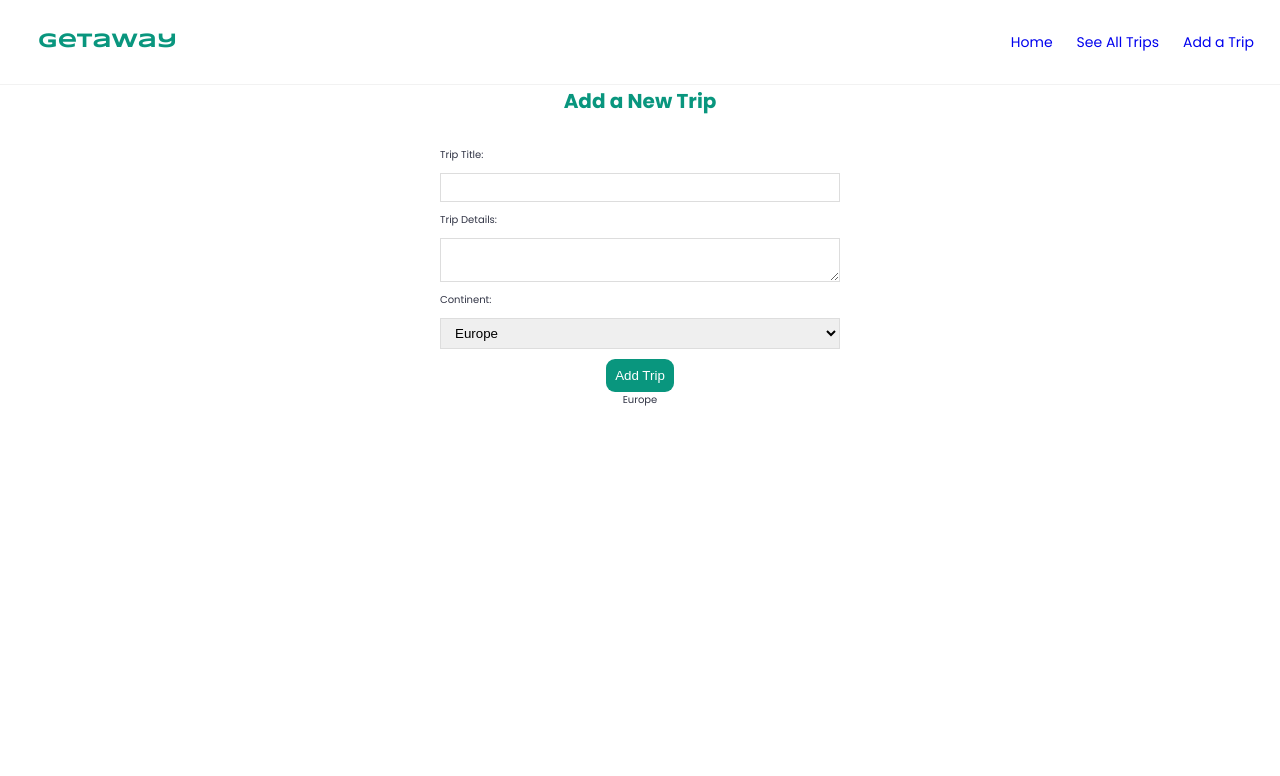
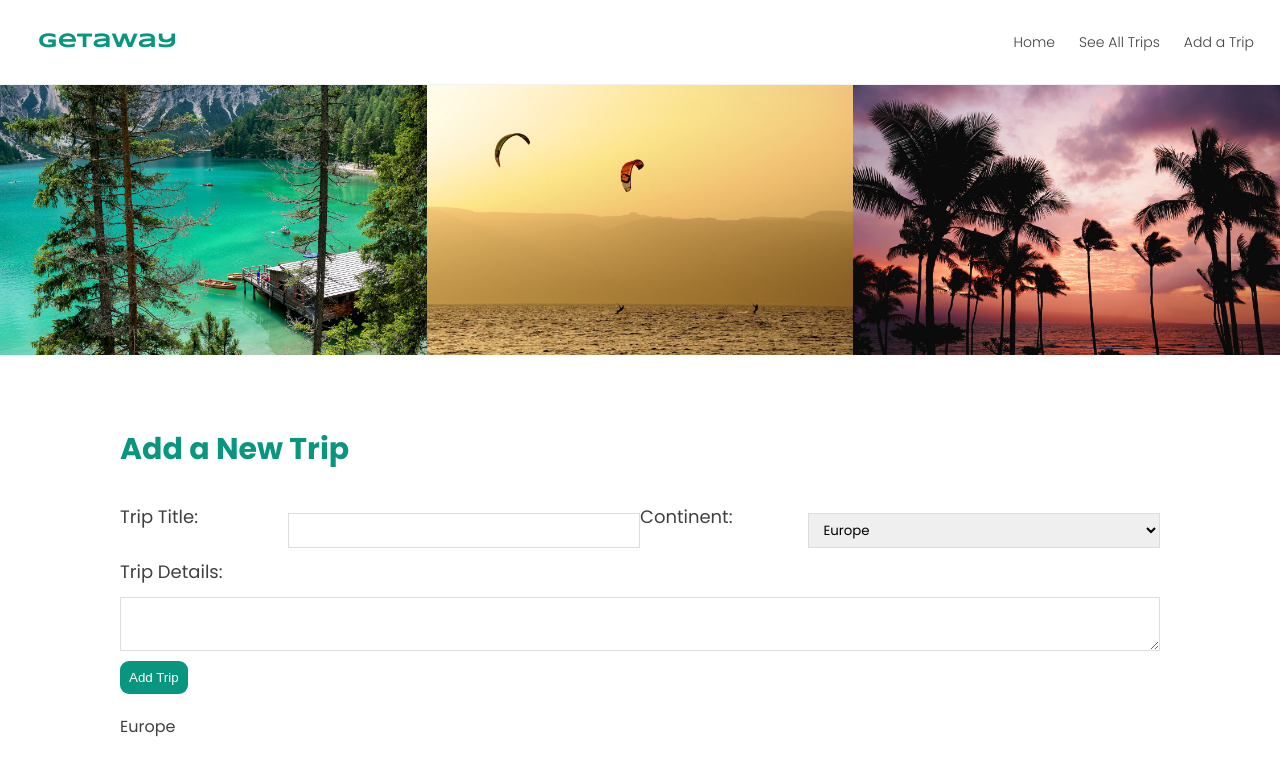
Before and after one commit to mega-bailey/getaway-v1, a React (Create React App) app: page /add in a window 1280 px wide. Shown: the top 776 px of the page. Built offline with nearby package versions, Linux system fonts and the light colour scheme.

Commit message:
testing deploy

```diff
--- a/data/db.json
+++ b/data/db.json
@@ -1,43 +1,80 @@
 {
   "trips": [
     {
-      "title": "Hawaii",
-      "body": "laskjdlfa lasjdflasj falsjdflasjdf;al sjdfa;lsj fda;l sjdf;a lskdj fas;ldf ja;lsjdfa;lsdjfasl; jdf;as ljf;asjf ;asjfa;sl jfd;a slfja;s lfja;s ldfjlasj fl;a sjf; asldjf;asljd fa;s kdj fal;sj dfal;s kdfj as;l dkfja ;slkf j aslj fa;l sjf;asl jfals jdfo qwje ofasf; dasd fjqw jfal sjdf oas jd fl iasu jjq we;ofj sldgho qigvopiaeg npowniuegop wrgcw pmgyor wenp rov tuy peno rcut owu tpow eiut",
+      "title": "Chill on Maui, Hawaii",
+      "body": "Look again at that dot. That's here. That's home. That's us. On it everyone you love, everyone you know, everyone you ever heard of, every human being who ever was, lived out their lives. The aggregate of our joy and suffering, thousands of confident religions, ideologies, and economic doctrines, every hunter and forager, every hero and coward, every creator and destroyer of civilization, every king and peasant, every young couple in love, every mother and father, hopeful child, inventor and explorer, every teacher of morals, every corrupt politician, every superstar, every supreme leader, every saint and sinner in the history of our species lived there--on a mote of dust suspended in a sunbeam.",
       "continent": "North America",
-      "author": "me",
+      "author": "Martin Mull",
+      "featured": "featured",
       "id": 1
     },
     {
-      "title": "New Zealand",
-      "body": "laskjdlfa lasjdflasj falsjdflasjdf;al sjdfa;lsj fda;l sjdf;a lskdj fas;ldf ja;lsjdfa;lsdjfasl; jdf;as ljf;asjf ;asjfa;sl jfd;a slfja;s lfja;s ldfjlasj fl;a sjf; asldjf;asljd fa;s kdj fal;sj dfal;s kdfj as;l dkfja ;slkf j aslj fa;l sjf;asl jfals jdfo qwje ofasf; dasd fjqw jfal sjdf oas jd fl iasu jjq we;ofj sldgho qigvopiaeg npowniuegop wrgcw pmgyor wenp rov tuy peno rcut owu tpow eiut",
-      "continent": "Oceania",
-      "author": "me",
+      "title": "New Zealand Adventure",
+      "body": "The Earth is a very small stage in a vast cosmic arena. Think of the rivers of blood spilled by all those generals and emperors so that, in glory and triumph, they could become the momentary masters of a fraction of a dot. Think of the endless cruelties visited by the inhabitants of one corner of this pixel on the scarcely distinguishable inhabitants of some other corner, how frequent their misunderstandings, how eager they are to kill one another, how fervent their hatreds.",
+      "continent": "Australia",
+      "author": "Madeline Kahn",
+      "featured": "not-featured",
       "id": 2
     },
     {
-      "title": "London",
-      "body": "laskjdlfa lasjdflasj falsjdflasjdf;al sjdfa;lsj fda;l sjdf;a lskdj fas;ldf ja;lsjdfa;lsdjfasl; jdf;as ljf;asjf ;asjfa;sl jfd;a slfja;s lfja;s ldfjlasj fl;a sjf; asldjf;asljd fa;s kdj fal;sj dfal;s kdfj as;l dkfja ;slkf j aslj fa;l sjf;asl jfals jdfo qwje ofasf; dasd fjqw jfal sjdf oas jd fl iasu jjq we;ofj sldgho qigvopiaeg npowniuegop wrgcw pmgyor wenp rov tuy peno rcut owu tpow eiut",
+      "title": "London - Family Trip",
+      "body": "The Earth is the only world known so far to harbor life. There is nowhere else, at least in the near future, to which our species could migrate. Visit, yes. Settle, not yet. Like it or not, for the moment the Earth is where we make our stand.",
       "continent": "Europe",
-      "author": "me",
+      "author": "Tim Curry",
+      "featured": "featured",
       "id": 3
     },
     {
-      "title": "asdf",
-      "details": "adsfasdf",
-      "continent": "South America",
+      "title": "Giverny / Normandy",
+      "body": "In the last 24 hours we have seen facilities now being created for the greatest and most complex exploration in man's history. We have felt the ground shake and the air shattered by the testing of a Saturn C-1 booster rocket, many times as powerful as the Atlas which launched John Glenn, generating power equivalent to 10,000 automobiles with their accelerators on the floor. We have seen the site where the F-1 rocket engines, each one as powerful as all eight engines of the Saturn combined, will be clustered together to make the advanced Saturn missile, assembled in a new building to be built at Cape Canaveral as tall as a 48 story structure, as wide as a city block, and as long as two lengths of this field.",
+      "continent": "Europe",
+      "author": "Eileen Brennan",
+      "featured": "not-featured",
+      "id": 4
+    },
+    {
+      "title": "Cape Town Capers",
+      "body": "Hearts of the stars tingling of the spine corpus callosum preserve and cherish that pale blue dot science venture. Sea of Tranquility rich in mystery not a sunrise but a galaxyrise something incredible is waiting to be known the only home we've ever known radio telescope. Vastness is bearable only through love shores of the cosmic ocean inconspicuous motes of rock and gas at the edge of forever dispassionate extraterrestrial observer made in the interiors of collapsing stars and billions upon billions upon billions upon billions upon billions upon billions upon billions.",
+      "continent": "Africa",
+      "author": "Michael McKean",
+      "featured": "featured",
       "id": 5
     },
     {
-      "title": "asdf",
-      "details": "asdfa",
-      "continent": "Europe",
+      "title": "Machu Picchu",
+      "body": "It has been said that astronomy is a humbling and character-building experience. There is perhaps no better demonstration of the folly of human conceits than this distant image of our tiny world. To me, it underscores our responsibility to deal more kindly with one another, and to preserve and cherish the pale blue dot, the only home we've ever known.",
+      "continent": "South America",
+      "author": "Colleen Camp",
+      "featured": "not-featured",
       "id": 6
     },
     {
-      "title": "asdfasdf",
-      "details": "asdfasdfasdf",
+      "title": "Bali Beaches",
+      "body": "There is no strife, no prejudice, no national conflict in outer space as yet. Its hazards are hostile to us all. Its conquest deserves the best of all mankind, and its opportunity for peaceful cooperation many never come again. But why, some say, the moon? Why choose this as our goal? And they may well ask why climb the highest mountain? Why, 35 years ago, fly the Atlantic? Why does Rice play Texas? We choose to go to the moon. We choose to go to the moon in this decade and do the other things, not because they are easy, but because they are hard, because that goal will serve to organize and measure the best of our energies and skills, because that challenge is one that we are willing to accept, one we are unwilling to postpone, and one which we intend to win, and the others, too. It is for these reasons that I regard the decision last year to shift our efforts in space from low to high gear as among the most important decisions that will be made during my incumbency in the office of the Presidency.",
+      "continent": "Asia",
+      "author": "Lesley Ann Warren",
+      "featured": "not-featured",
+      "id": 7
+    },
+    {
+      "title": "The Moon",
+      "body": "I believe that space travel will one day become as common as airline travel is today. I’m convinced, however, that the true future of space travel does not lie with government agencies — NASA is still obsessed with the idea that the primary purpose of the space program is science — but real progress will come from private companies competing to provide the ultimate adventure ride, and NASA will receive the trickle-down benefits.",
+      "continent": "Universe",
+      "author": "Christopher Lloyd",
+      "featured": "featured",
+      "id": 8
+    },
+    {
+      "title": "Testing",
+      "details": "Hearts of the stars tingling of the spine corpus callosum preserve and cherish that pale blue dot science venture. Sea of Tranquility rich in mystery not a sunrise but a galaxyrise something incredible is waiting to be known the only home we've ever known radio telescope. Vastness is bearable only through love shores of the cosmic ocean inconspicuous motes of rock and gas at the edge of forever dispassionate extraterrestrial observer made in the interiors of collapsing stars and billions upon billions upon billions upon billions upon billions upon billions upon billions.",
       "continent": "Europe",
-      "id": 7
+      "id": 9
+    },
+    {
+      "title": "asdfads",
+      "details": "asd fasdfasd asdfasdf asdfa asd lj l as;ldkj a;lskdf asl lsdflsfjalsdf ; ",
+      "continent": "Africa",
+      "id": 10
     }
   ]
 }
--- a/src/Add.js
+++ b/src/Add.js
@@ -1,5 +1,8 @@
 import { useState } from "react";
 import {useHistory} from 'react-router-dom';
+import Hawaii from './imgs/main-hawaii.jpg';
+import Italy from './imgs/main-italy.jpg';
+import Jordan from './imgs/main-jordan.jpg';
 
 const Add = () => {
     const [title, setTitle] = useState('');
@@ -21,29 +24,38 @@ const Add = () => {
         }).then(() => {
             console.log('new trip added')
             setIsPending(false);
-            history.push('/alltrips')
+            history.push('/all')
         })
         }
 
 
     return (
+
+        <div>
+             <div className="gallery">
+                <figure className="gallery-item">
+                    <img src={Italy} alt="Pragser Wildsee, Italy by Ales Krivec" className="gallery-img"/>
+                </figure>
+                <figure className="gallery-item">
+                    <img src={Jordan} alt="Aqaba, Jordan by Juli Kosolapova" className="gallery-img" />
+                </figure>
+                <figure className="gallery-item">
+                    <img src={Hawaii} alt="Maui, Hawaii by Ethan Robertson" className="gallery-img"/>
+                </figure>
+            </div>
+
         <div className="add">
             <h2>Add a New Trip</h2>
             <form onSubmit={handleSubmit}>
-                <label>Trip Title:</label>
+                <div className="add-title-continent">
+                <label className="add-title">Trip Title:</label>
                 <input
                     type="text"
                     required
                     value={title}
                     onChange={(e) => setTitle(e.target.value)}
                 />
-                <label>Trip Details:</label>
-                <textarea
-                    required
-                    value={details}
-                    onChange={(e) => setDetails(e.target.value)}
-                ></textarea>
-                <label>Continent:</label>
+                <label className="add-continent">Continent:</label>
                 <select
                     value={continent}
                     onChange={(e) => setContinent(e.target.value)}
@@ -53,17 +65,26 @@ const Add = () => {
                     <option value="Asia">Asia</option>
                     <option value="North America">North America</option>
                     <option value="South America">South America</option>
-                    <option value="Oceania">Oceania</option>
+                    <option value="Oceania/Australia">Oceania/Australia</option>
                     <option value="Antarctica">Antarctica</option>
                 </select>
+                </div>
+                <label>Trip Details:</label>
+                <textarea
+                    required
+                    value={details}
+                    onChange={(e) => setDetails(e.target.value)}
+                ></textarea>
+
                 {!isPending &&  <button>Add Trip</button>}
                 {isPending &&  <button disabled>Adding Trip...</button>}
-
+                <div className="mt-2"></div>
                 <p> {title}</p>
                 <p> {details}</p>
                 <p> {continent}</p>
             </form>
         </div>
+        </div>
      );
 }
 
--- a/src/AllTrips.js
+++ b/src/AllTrips.js
@@ -1,4 +1,5 @@
 import { Link } from "react-router-dom";
+import Italy from './imgs/main-italy.jpg';
 
 const AllTrips = ({ trips, title}) => {
 
@@ -8,6 +9,7 @@ const AllTrips = ({ trips, title}) => {
             {trips.map((trip) => (
             <div className="trip-preview" key={trip.id}>
                <Link to={`/trips/${trip.id}`}>
+               <img src={Italy} alt="Pragser Wildsee, Italy by Ales Krivec" className="gallery-img"/>
                <h2>{trip.title}</h2>
                 <p>Created by: {trip.author}</p>
                </Link>
--- a/src/Navbar.js
+++ b/src/Navbar.js
@@ -6,7 +6,7 @@ const Navbar = () => {
            <Link to="/"> <h1>Getaway</h1></Link>
             <div className="links">
                 <Link to="/">Home</Link>
-                <Link to="/alltrips">See All Trips</Link>
+                <Link to="/all">See All Trips</Link>
                 <Link to="/add">Add a Trip</Link>
             </div>
         </nav>
--- a/src/main.scss
+++ b/src/main.scss
@@ -1,9 +1,9 @@
 // ********** BASE STYLES ********** //
-@import url('https://fonts.googleapis.com/css2?family=Poppins:wght@200;300;400;700&family=Syncopate:wght@400;700&display=swap');
+@import url('https://fonts.googleapis.com/css2?family=Poppins:wght@200;300;400;600;700&family=Syncopate:wght@400;700&display=swap');
 
 :root {
   --color-white: #fff;
-  --color-font: #323546;
+  --color-font: #414040;
   --color-primary: #09967e;
   --color-primary-light: #a8bace;
   --color-primary-dark: #323546;
@@ -60,6 +60,19 @@ body {
   min-height: 100vh;
 }
 
+.mt-1 {
+  margin-top: 1rem;
+}
+.mt-2 {
+  margin-top: 2rem;
+}
+.mb-1 {
+  margin-bottom: 1rem;
+}
+.mb-2 {
+  margin-bottom: 2rem;
+}
+
 //////////*** LAYOUT ***//////////
 
 /* ***BASE STYLE*** */
@@ -85,12 +98,21 @@ body {
   text-decoration: none;
   padding: 6px;
   font-size: 1.4rem;
+  font-weight: 300;
+  color: var(--color-font);
+}
+
+.navbar a:visited {
+  color: var(--color-font);
 }
 .navbar a:hover {
-  color: #414b85;
+  color: #757575;
 }
 .content {
-  margin: 20px auto;
+  // margin: 20px auto;
+
+  max-width: 800px;
+  margin: 0 auto;
   padding: 20px;
 }
 
@@ -99,6 +121,7 @@ body {
   padding: 10px 16px;
   margin: 16px 0;
   border-bottom: 1px solid #fafafa;
+  width: 33.333%;
 }
 .trip-preview:hover {
   box-shadow: 1px 3px 5px rgba(0, 0, 0, 0.1);
@@ -112,9 +135,16 @@ body {
   text-decoration: none;
 }
 
+/* ***BLOG DETAILS*** */
+.trip-list {
+  display: flex;
+  flex-wrap: wrap;
+  padding: 20px;
+}
+
 /* ***BLOG DETAILS PAGE*** */
 .trip-details h2 {
-  font-size: 20px;
+  font-size: 2rem;
   color: #09967e;
   margin-bottom: 10px;
 }
@@ -132,18 +162,19 @@ body {
 
 /* ***CREATE NEW BLOG FORM*** */
 .add {
-  max-width: 400px;
+  width: 100%;
+  padding: 4rem 12rem;
   margin: 0 auto;
-  text-align: center;
 }
 .add label {
   text-align: left;
   display: block;
+  font-size: 1.8rem;
 }
 .add h2 {
-  font-size: 20px;
+  font-size: 3rem;
   color: #09967e;
-  margin-bottom: 30px;
+  margin: 3rem 0;
 }
 .add input,
 .add textarea,
@@ -154,6 +185,7 @@ body {
   border: 1px solid #ddd;
   box-sizing: border-box;
   display: block;
+  font-family: inherit;
 }
 button {
   background-color: #09967e;
@@ -162,6 +194,19 @@ button {
   padding: 9px;
   border-radius: 9px;
   cursor: pointer;
+}
+.add p {
+  font-size: 1.6rem;
+}
+
+.add-title {
+  width: 50%;
+}
+.add-continent {
+  width: 50%;
+}
+.add-title-continent {
+  display: flex;
 }
 
 /* ***HOME PAGE GALLERY IMAGES*** */
@@ -193,3 +238,7 @@ h1 {
 .mb-1 {
   margin-bottom: 1rem;
 }
+
+h3 {
+  font-size: 2.5rem;
+}
```
Also changed, not shown: src/All.js (added, +19 -0 lines), src/App.js (+4 -3 lines), src/Home.js (+5 -9 lines), src/Sidebar.js (deleted, +0 -23 lines), src/TripDetails.js (+13 -13 lines).
